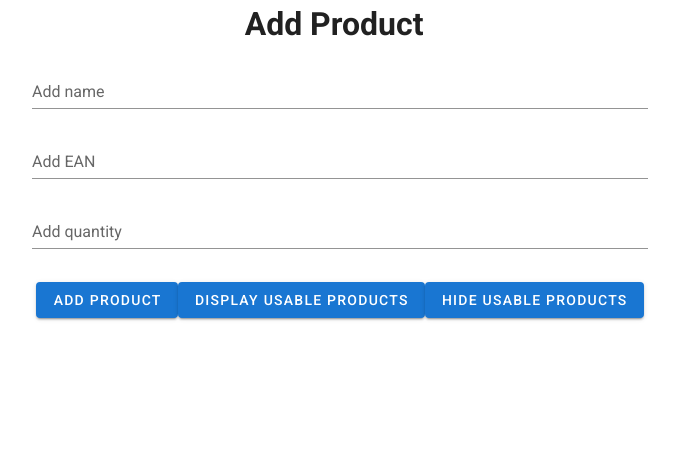
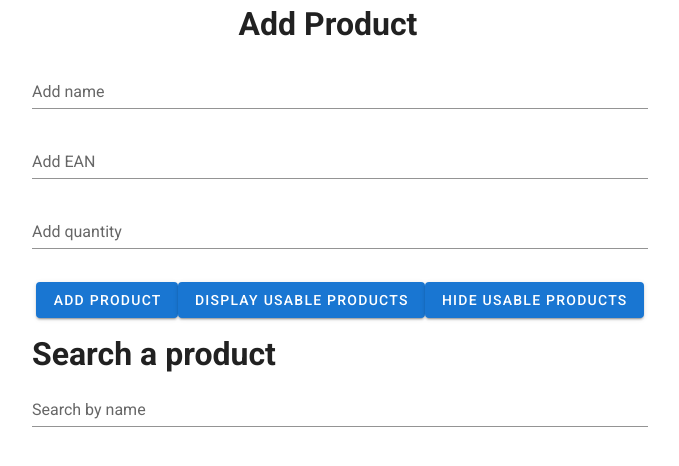
Before and after one commit to Owzings/maia-test, a Vue app in the folder client/: page / in a window 1280 px wide. Shown: the top 466 px of the page, without its empty margins (300-979 px from the left). Built offline with nearby package versions, Linux system fonts and the light colour scheme.

Commit message:
fixes delete

```diff
--- a/client/src/App.vue
+++ b/client/src/App.vue
@@ -3,8 +3,9 @@
     <div class="d-flex justify-center">
       <h1 id="addProduct">Add Product</h1>
           <div class="d-flex justify-center">
-          &nbsp;&nbsp;&nbsp;
+          <v-col cols="1" style="margin: 0px auto;">
              <h2 v-if="!isHiddenText">Product was added</h2>
+            </v-col>
           </div>
     </div>
     <div class="d-flex justify-center">
@@ -32,7 +33,7 @@
       <v-list-item id="product-list-item" class="grow">
         <v-btn @click="editProduct(product._id)" class="mx-2" small
         color="green"> Edit </v-btn>
-       <v-btn @click="deleteProduct(product._id)" class="mx-2" small
+       <v-btn @click="deleteProduct(product._id); isDeleted = true" class="mx-2" small
        color="red"> Delete </v-btn>
       </v-list-item>
     </v-card-text>
@@ -40,15 +41,26 @@
 </div>
 </div>
 
+    <div class="d-flex justify-center">
+    <v-col cols="6" style="margin: 0px auto;">
+    <h1>Search a product</h1>
+    <v-text-field v-model="search" label="Search by name"></v-text-field>
+    </v-col>
+  </div>
+
+
   </v-app>
 </template>
 <script>
 import axios from "axios";
 export default {
   data: () => ({
+  search: "",
     isHiddenText: true,
     isHiddenVue: true,
+    isDeleted: false,
     usableProducts: [],
+    filteredList: [],
     name: "",
     ean: "",
     quantity: "",
@@ -64,6 +76,8 @@ export default {
   axios
   .delete("http://localhost:3000/deleteProduct/" + ProductID).then(response => {
    console.log(response.data);
+   alert('Product was deleted');
+   window.location.reload();
   });
 },
   addProduct() {
@@ -73,6 +87,8 @@ export default {
         quantity: this.quantity
      }).then(response => {
        this.message = response.data;
+      window.location.reload();
+
      });
   }
 },
```
